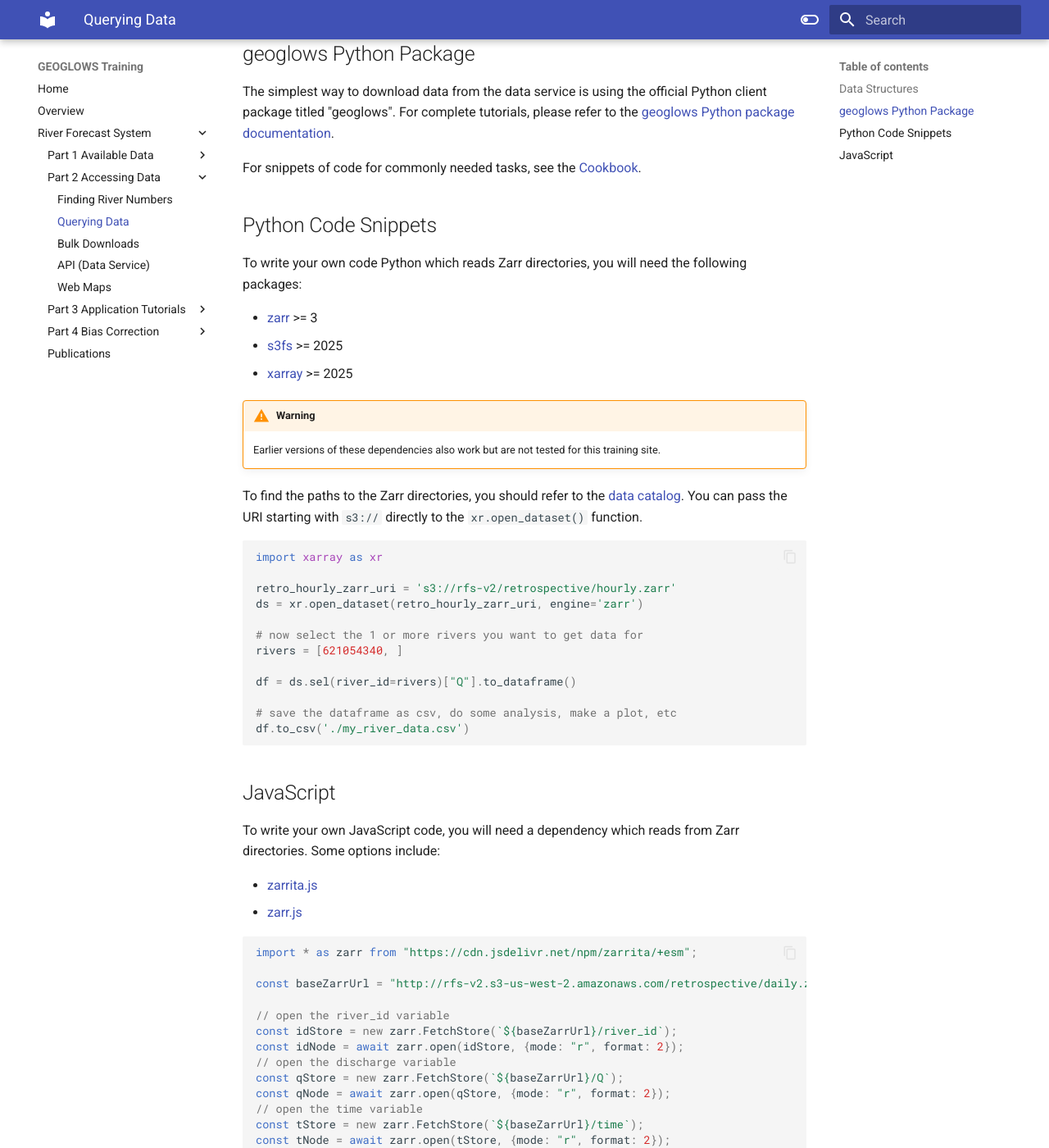
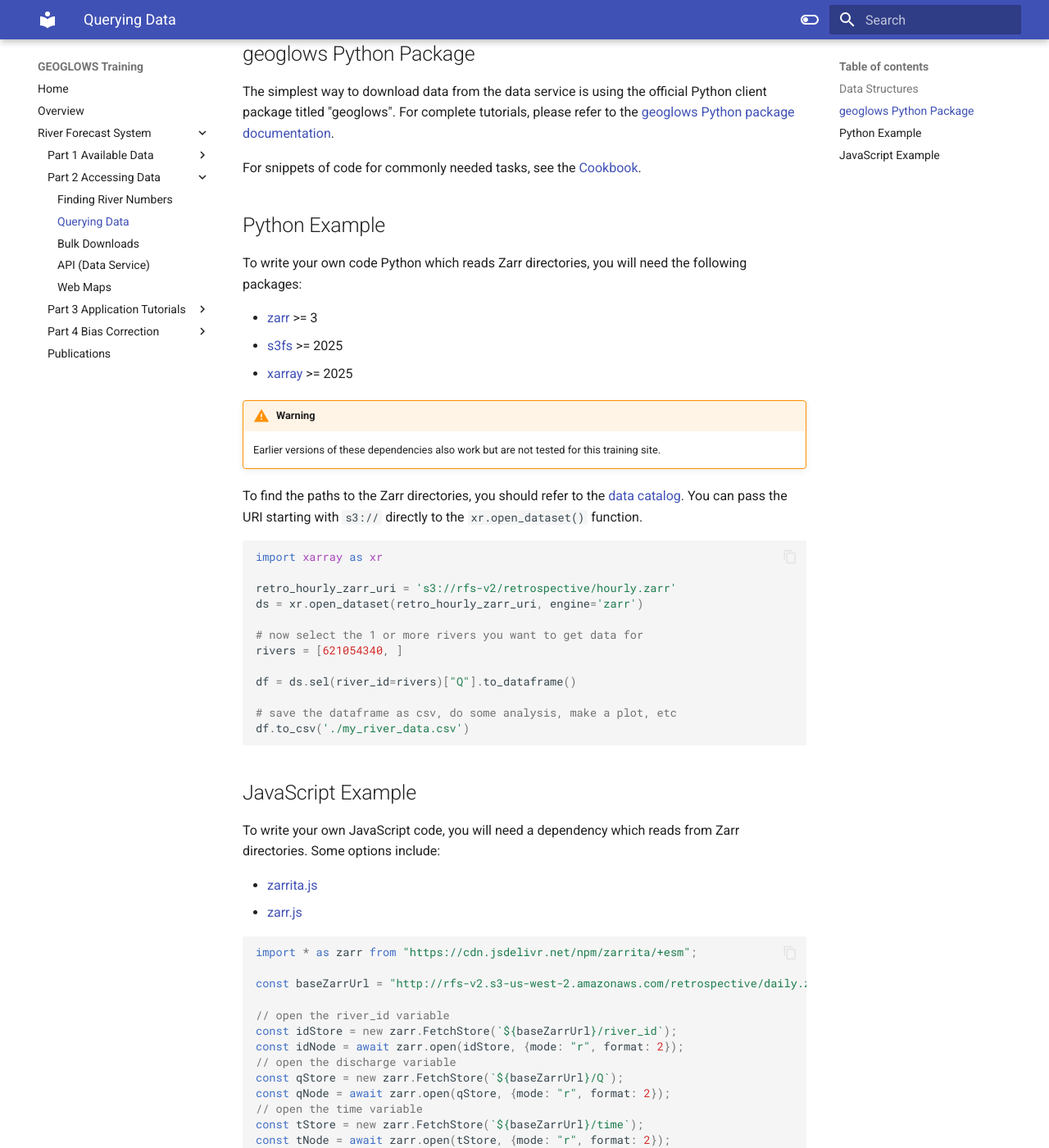
Before and after one commit to geoglows/training.geoglows.org, an MkDocs documentation site: the page built from docs/rfs/accessing-data/query-data.md, in a window 1280 px wide and 1400 px high, scrolled down 556 px. Shown: the whole window at 82% size. Built offline with MkDocs 1.6.1 and Material for MkDocs 9.7.7, drawn with Linux system fonts in a browser that asks for light colours.

Commit message:
consistent heading names

````diff
--- a/docs/rfs/accessing-data/query-data.md
+++ b/docs/rfs/accessing-data/query-data.md
@@ -16,7 +16,7 @@
 
 For snippets of code for commonly needed tasks, see the [Cookbook](../tutorials/code-snippets.md).
 
-## Python Code Snippets
+## Python Example
 
 To write your own code Python which reads Zarr directories, you will need the following packages:
 
@@ -45,7 +45,7 @@
 df.to_csv('./my_river_data.csv')
 ```
 
-## JavaScript
+## JavaScript Example
 
 To write your own JavaScript code, you will need a dependency which reads from Zarr directories. Some options include:
 
````
